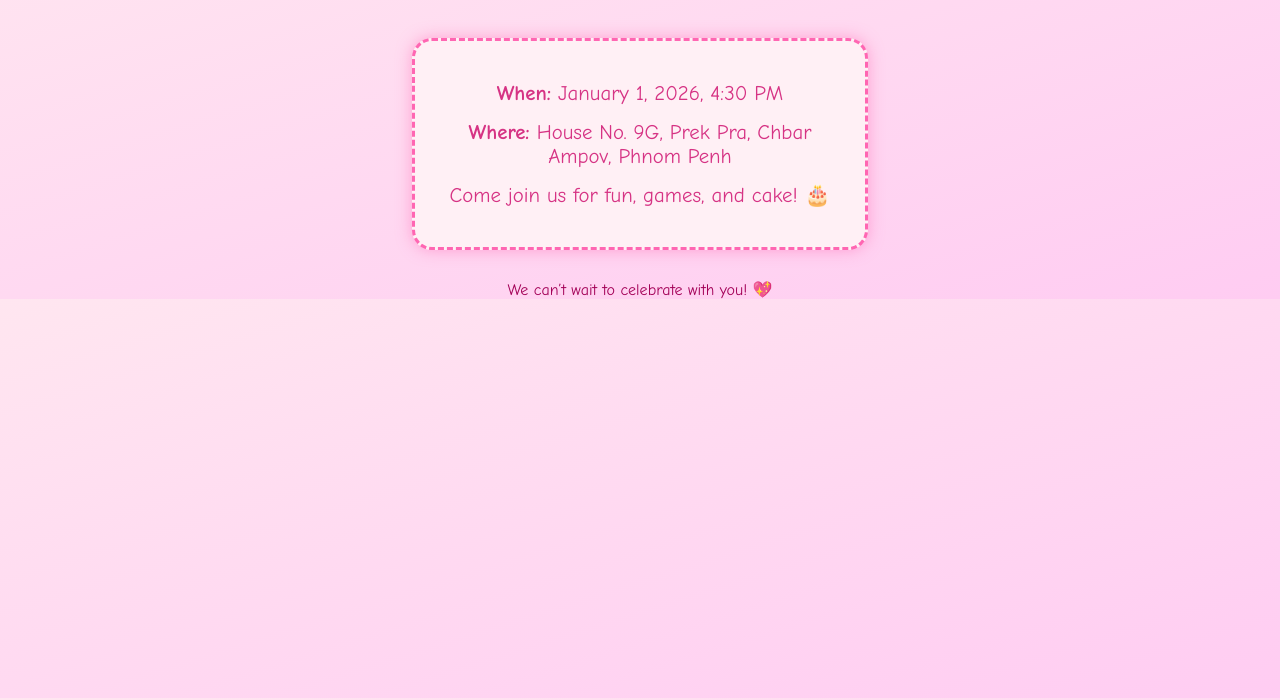
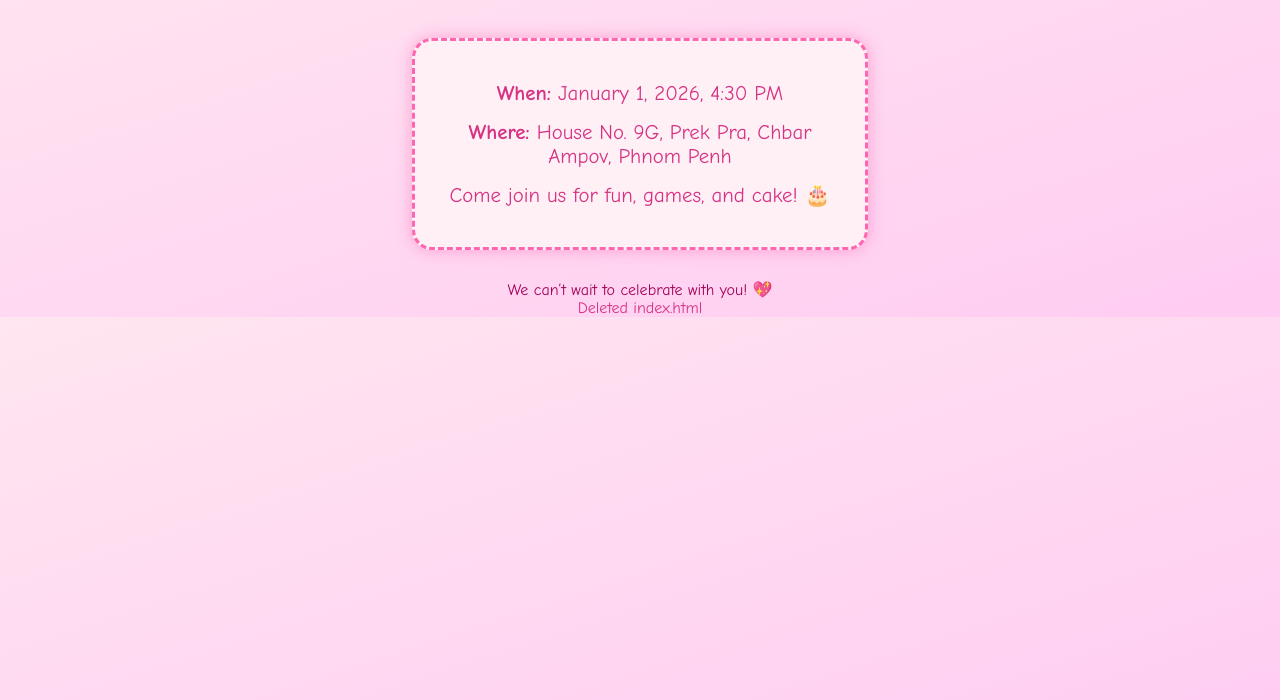
Before and after one commit to gameonly202020-alt/PorPor-Birthday, a plain HTML site: page index.html in a window 1280 px wide. Shown: the part 100-800 px from the top of the page. Drawn offline with Linux system fonts and the light colour scheme.

```diff
--- a/index.html
+++ b/index.html
@@ -82,3 +82,4 @@
   </script>
 </body>
 </html>
+Deleted index.html
```
